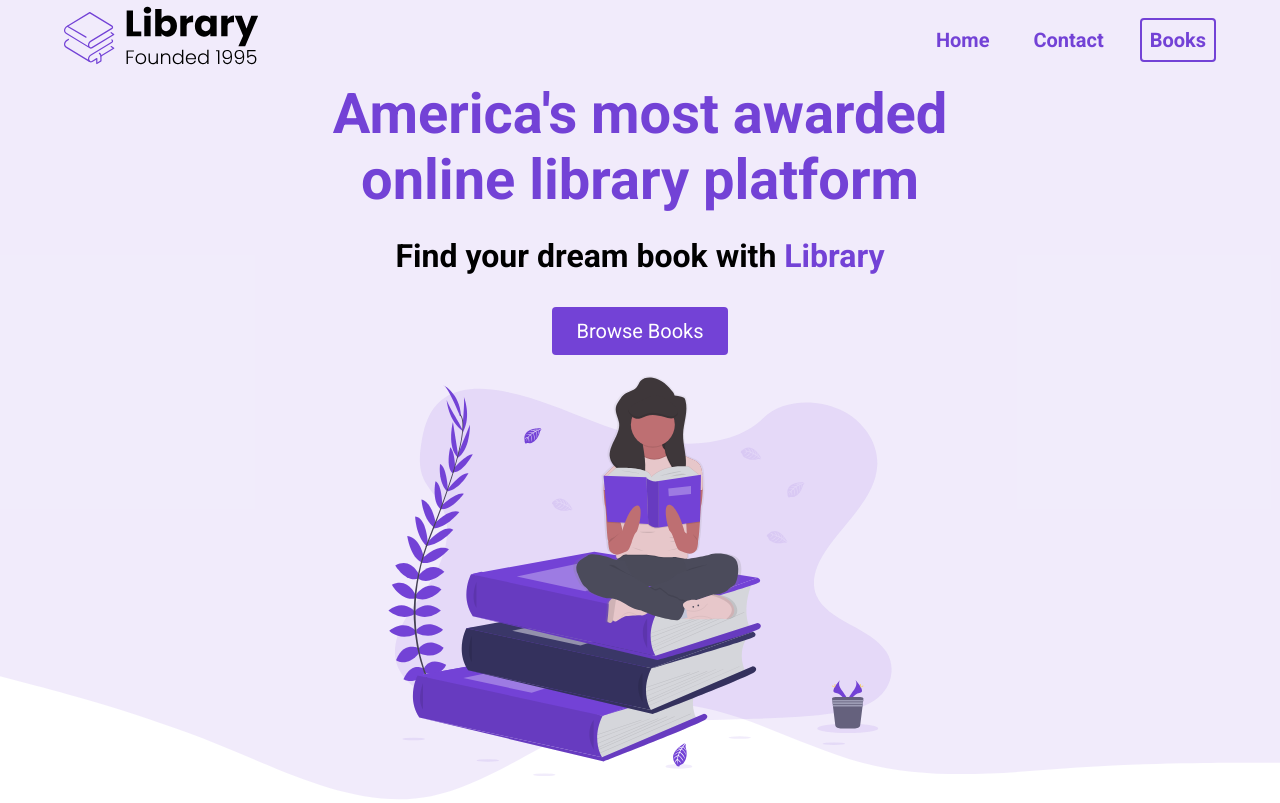
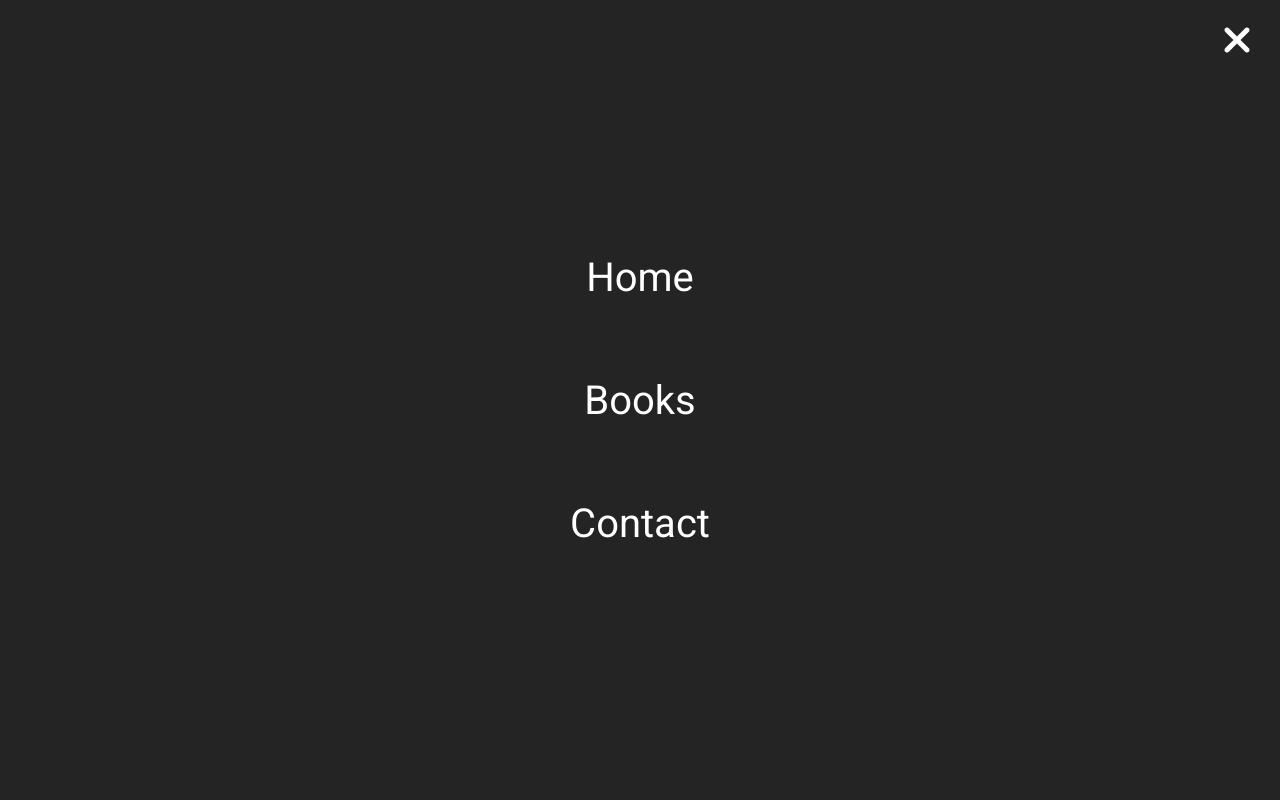
Before and after one commit to siahj33/E-Commerce, a plain HTML site: page index.html in a window 1280 px wide. Shown: the top 803 px of the page. Drawn offline with Linux system fonts and the light colour scheme.

Commit message:
burger menu

```diff
--- a/index.html
+++ b/index.html
@@ -17,6 +17,25 @@
                 <li><a href="#home" class="nav__link">Home</a></li>
                 <li><a href="#contact" class="nav__link">Contact</a></li>
                 <li><a href="#books" class="nav__link nav__link--primary">Books</a></li>
+            </ul>
+         </div>
+         <button class="btn__menu">
+            <i class="fas fa-bars"></i>
+         </button>
+         <div class="menu__backdrop">
+            <button class="btn__menu btn__menu--close">
+                <i class="fas fa-times"></i>
+            </button>
+            <ul class="menu__links">
+                <li class="menu__list">
+                    <a href="#" class="menu__link">Home</a></a>
+                </li>
+                <li class="menu__list">
+                    <a href="#features" class="menu__link">Books</a></a>
+                </li>
+                <li class="menu__list">
+                    <a href="#" class="menu__link no-cursor">Contact</a></a>
+                </li>
             </ul>
          </div>
         </nav>
--- a/styles.css
+++ b/styles.css
@@ -86,6 +86,59 @@ list-style-type: none;
 .nav__link--primary:hover {
     text-decoration: none;
 }
+
+.btn__menu {
+    background-color: transparent;
+    font-size: 40px;
+    text-align: center;
+    border: none;
+    color: #7342d6;
+}
+
+.menu__backdrop {
+    position: absolute;
+    background-color: #242424;
+    top: 0;
+    left: 0;
+    right: 0;
+    bottom: 0;
+    z-index: 100;
+    display: flex;
+    justify-content: center;
+    align-items: center;
+}
+
+.menu__links {
+    display: flex;
+    flex-direction: column;
+    align-items: center;
+}
+
+.btn__menu--close {
+    position: absolute;
+    right: 20px;
+    top: 10px;
+    padding: 8px;
+    color: white;
+}
+
+.menu__list {
+    padding: 32px 0;
+}
+
+.menu__link {
+    color: white;
+    font-size: 40px;
+}
+
+
+
+/*
+
+LANDING
+
+*/
+
 
 #landing {
     background-color: rgba(115, 66, 214, 0.1);
```
